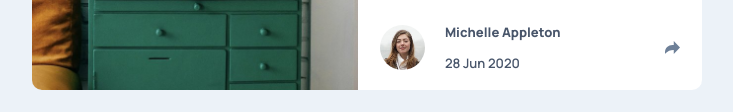
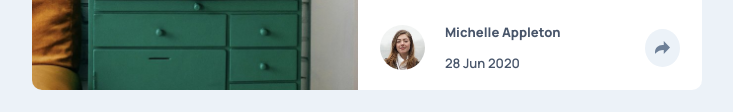
Before and after one commit to xhenixhelilaj/article-preview-component-master, a plain HTML site: page index.html in a window 1280 px wide. Shown: the part 363-475 px from the top of the page, without its empty margins (262-995 px from the left). Drawn offline with Linux system fonts and the light colour scheme.

Commit message:
add css share button

```diff
--- a/index.css
+++ b/index.css
@@ -67,3 +67,9 @@ main{
     margin-left: 155px;
     font-size: 12px;
 }
+.share{
+    border: solid transparent;
+    border-radius: 50%;
+    background-color: #ECF2F8;
+    padding: 5px 7px;
+}
```
